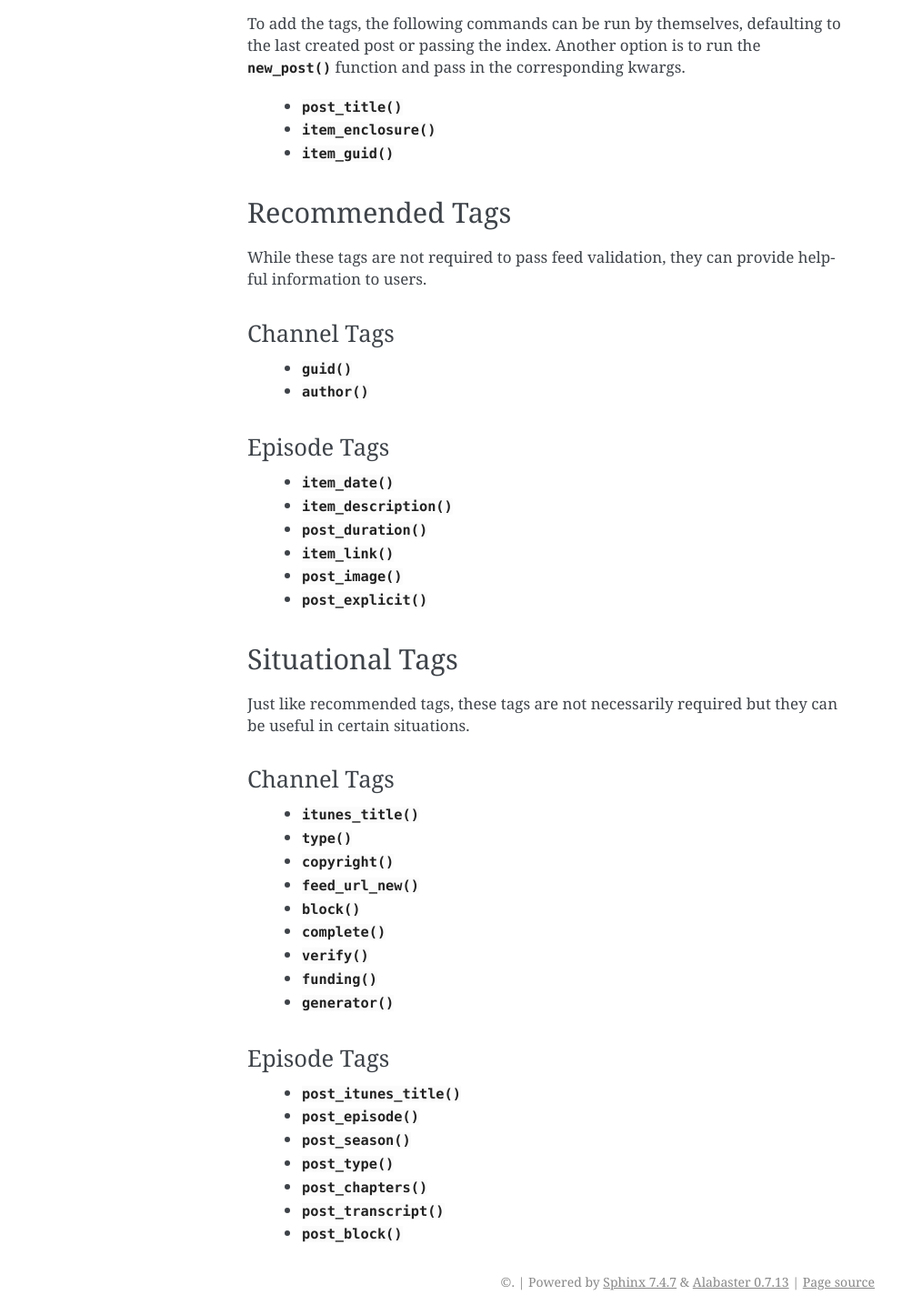
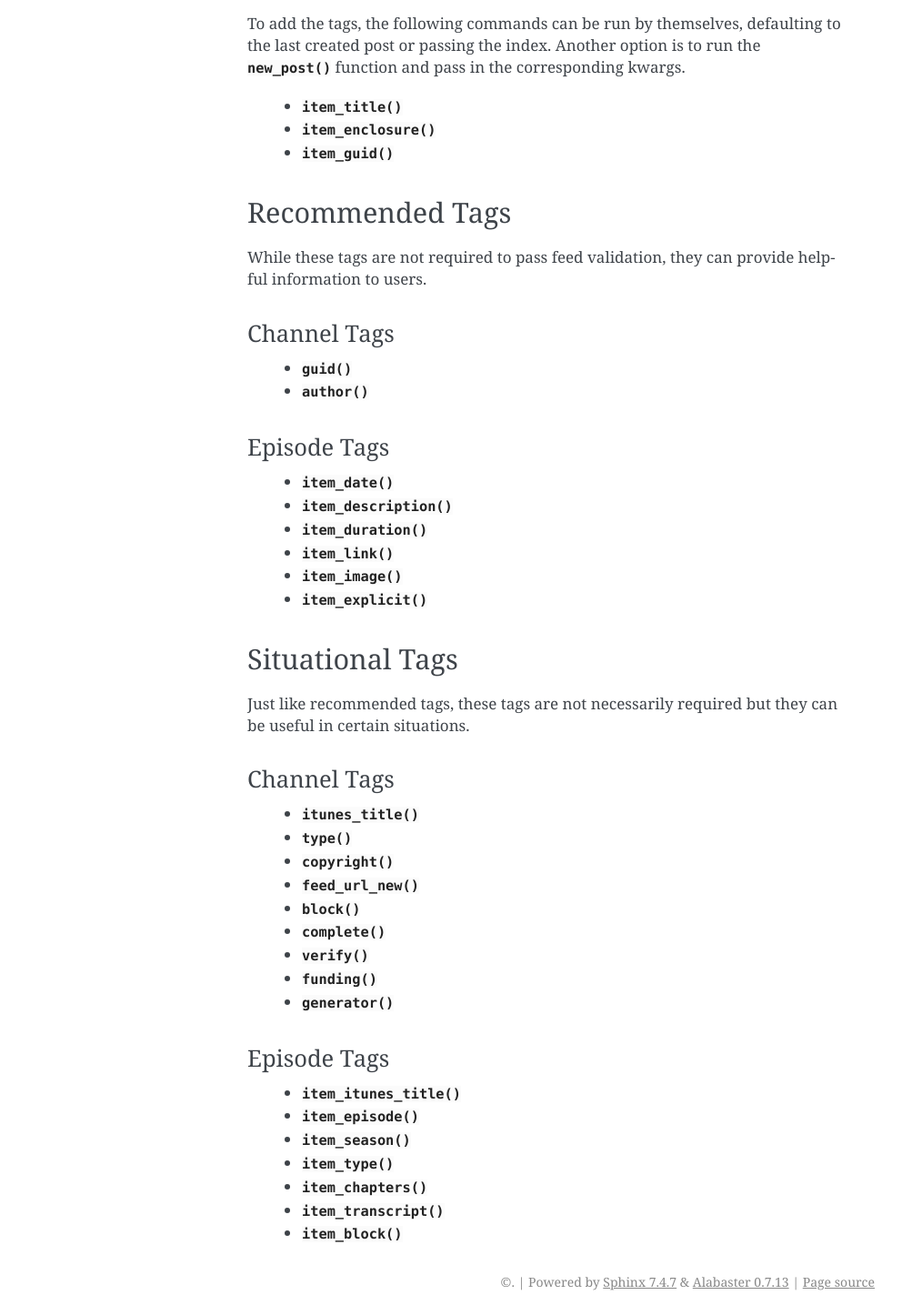
Before and after one commit to alexbsmith5/feedwriter, a Sphinx documentation site: the page built from docs/source/tags.rst, in a window 1280 px wide. Shown: the part 842-2288 px from the top of the page at 91% size, without its empty margins (148-1140 px from the left). Built offline with Sphinx 7.4.7, drawn with Linux system fonts in a browser that asks for light colours.

Commit message:
Fix links to tags

```diff
--- a/docs/source/tags.rst
+++ b/docs/source/tags.rst
@@ -26,7 +26,7 @@ For every single post they must contain the following tags to be validated.
 
 To add the tags, the following commands can be run by themselves, defaulting to the last created post or passing the index. Another option is to run the :meth:`~feedwriter.podcast_feed.PodcastFeed.new_post` function and pass in the corresponding kwargs.
 
-    * :meth:`~feedwriter.feed.Feed.post_title`
+    * :meth:`~feedwriter.feed.Feed.item_title`
     * :meth:`~feedwriter.feed.Feed.item_enclosure`
     * :meth:`~feedwriter.feed.Feed.item_guid`
 
@@ -43,10 +43,10 @@ Episode Tags
 ############
     * :meth:`~feedwriter.feed.Feed.item_date`
     * :meth:`~feedwriter.feed.Feed.item_description`
-    * :meth:`~feedwriter.feed.Feed.post_duration`
+    * :meth:`~feedwriter.feed.Feed.item_duration`
     * :meth:`~feedwriter.feed.Feed.item_link`
-    * :meth:`~feedwriter.feed.Feed.post_image`
-    * :meth:`~feedwriter.feed.Feed.post_explicit`
+    * :meth:`~feedwriter.podcast_feed.PodcastFeed.item_image`
+    * :meth:`~feedwriter.podcast_feed.PodcastFeed.item_explicit`
 
 Situational Tags
 ****************
@@ -66,10 +66,10 @@ Channel Tags
 
 Episode Tags
 ############
-    * :meth:`~feedwriter.podcast_feed.PodcastFeed.post_itunes_title`
-    * :meth:`~feedwriter.podcast_feed.PodcastFeed.post_episode`
-    * :meth:`~feedwriter.podcast_feed.PodcastFeed.post_season`
-    * :meth:`~feedwriter.podcast_feed.PodcastFeed.post_type`
-    * :meth:`~feedwriter.podcast_feed.PodcastFeed.post_chapters`
-    * :meth:`~feedwriter.podcast_feed.PodcastFeed.post_transcript`
-    * :meth:`~feedwriter.podcast_feed.PodcastFeed.post_block`
+    * :meth:`~feedwriter.podcast_feed.PodcastFeed.item_itunes_title`
+    * :meth:`~feedwriter.podcast_feed.PodcastFeed.item_episode`
+    * :meth:`~feedwriter.podcast_feed.PodcastFeed.item_season`
+    * :meth:`~feedwriter.podcast_feed.PodcastFeed.item_type`
+    * :meth:`~feedwriter.podcast_feed.PodcastFeed.item_chapters`
+    * :meth:`~feedwriter.podcast_feed.PodcastFeed.item_transcript`
+    * :meth:`~feedwriter.podcast_feed.PodcastFeed.item_block`
```
Also changed, not shown: README.md (+1 -1 lines).
